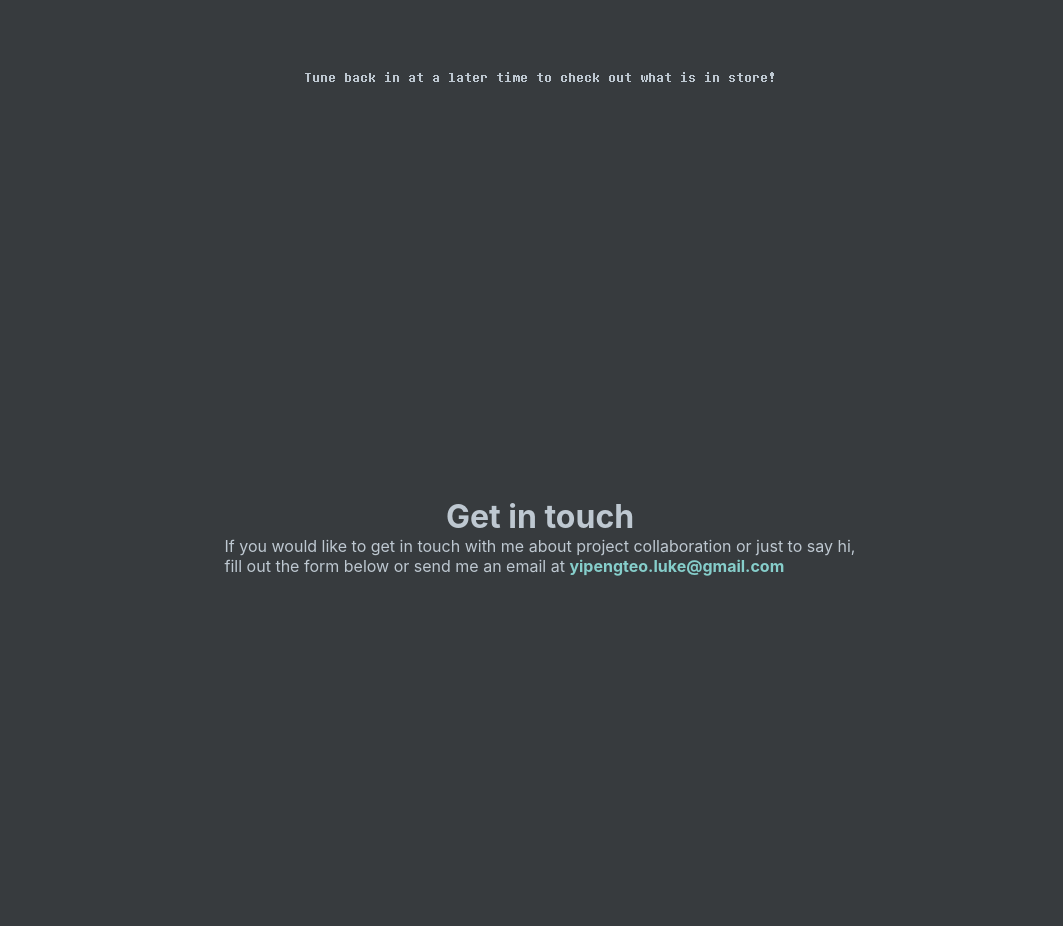
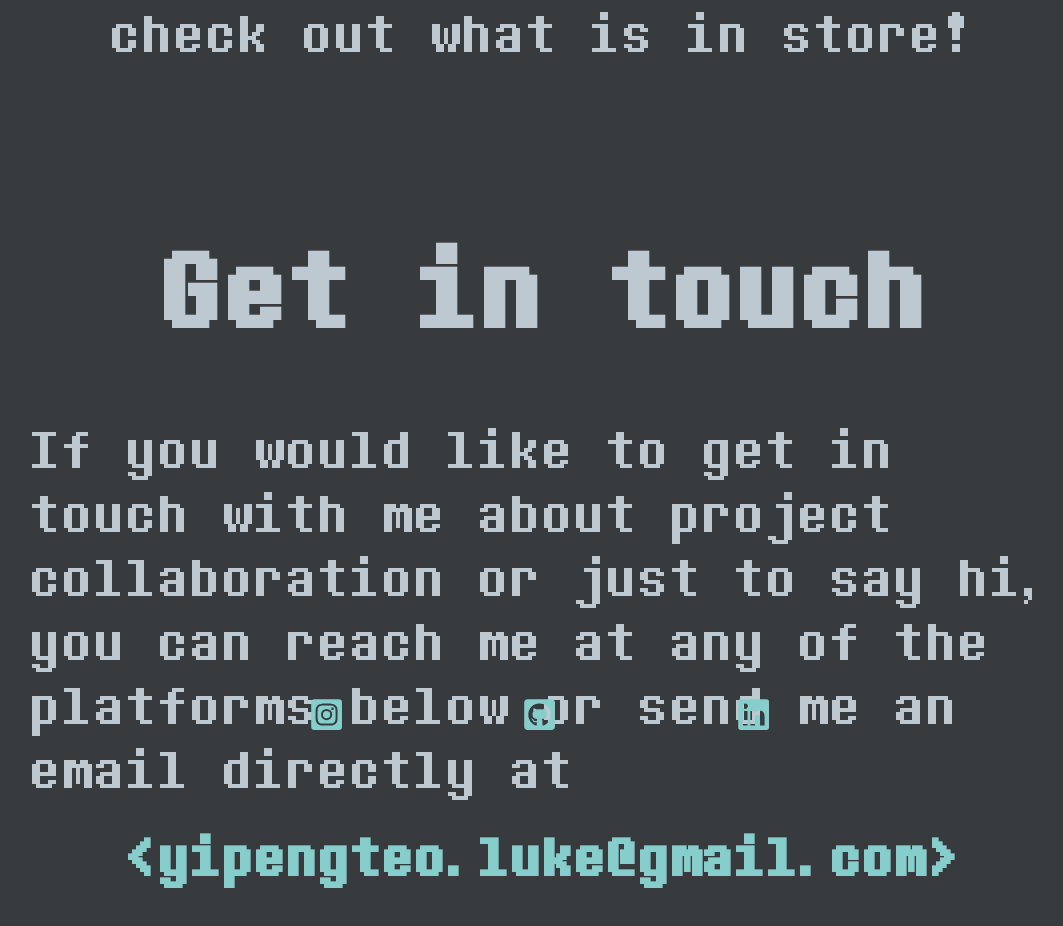
Before and after one commit to teoyi/personal-portfolio, a Next.js app: page / in a window 1280 px wide. Shown: the part 4840-5766 px from the top of the page, without its empty margins (100-1163 px from the left). Built offline with nearby package versions, Linux system fonts and the light colour scheme; a web font is replaced by a local one.

Commit message:
Completed design for contact page, standardized font size across differnet components

```diff
--- a/src/components/Contact/Contact.js
+++ b/src/components/Contact/Contact.js
@@ -1,12 +1,19 @@
 import classes from '../../styles/Contact.module.css'
+import { FaGithubSquare, FaLinkedin, FaInstagramSquare } from "react-icons/fa";
 
 const Contact = () => {
     return (
         <div className={classes.contact} id="contact">
             <h1 className={classes.title}>Get in touch</h1>
-            <p className={classes.removeMargin}>
-                If you would like to get in touch with me about project collaboration or just to say hi,<br />fill out the form below or send me an email at <span className={classes.email}><a href="mailto:yipengteo.luke@gmail.com">yipengteo.luke@gmail.com</a></span>
+            <p className={classes.contactContent}>
+                If you would like to get in touch with me about project collaboration or just to say hi, you can reach me at any of the platforms below or send me an email directly at
             </p>
+            <div className={classes.email}><a href="mailto:yipengteo.luke@gmail.com">&lt;yipengteo.luke@gmail.com&gt;</a></div>
+            <div className={classes.navBar__secondary}>
+                <a href="https://www.instagram.com/yipeng_/" className={classes.navSocials}><FaInstagramSquare size="2.2rem" /></a>
+                <a href="https://github.com/teoyi" className={classes.navSocials}><FaGithubSquare size="2.2rem" /></a>
+                <a href='https://www.linkedin.com/in/luketeo/' className={classes.navSocials}><FaLinkedin size="2.2rem" /></a>
+            </div>
         </div>
     );
 }
--- a/src/styles/Contact.module.css
+++ b/src/styles/Contact.module.css
@@ -4,17 +4,38 @@
     flex-direction: column;
     justify-content: center;
     align-items: center;
+    font-family: 'deterMono';
 }
 
-.title{}
+.title{
+    font-size: 10vw;
+    margin: 5vw 0;
+}
 
 .email {
     color: #86cecb;
     font-weight: bold;
+    font-size: 5vw;
+    margin: 3vh 0;
 }
 
+.contactContent{
+    font-size: 5vw;
+    margin: 0 10vw;
+    /* text-align: center; */
+}
 
+.navBar__secondary{
+    position: absolute;
+    display: flex;
+    flex-direction: row;
+    justify-content: space-around;
+    align-items: center;
+    margin-top: 45vh;
+    width: 50%;
+}
 
-.removeMargin{
-    margin: 0;
+.navSocials {
+    margin: 0.5rem 0rem;
+    color: #86cecb;
 }
--- a/src/styles/Projects.module.css
+++ b/src/styles/Projects.module.css
@@ -23,16 +23,18 @@
 .mainTitle{
     font-family: 'deterMono';
     text-align: center;
-    font-size: 13vw;
+    font-size: 10vw;
 }
 
 .title{
     font-family: 'deterMono';
+    font-size: 6vw;
     text-align: center;
 }
 
 .subtitle{
     font-family: 'deterMono';
     margin: 0 10vw;
+    font-size: 5vw;
     text-align: center;
 }
```
